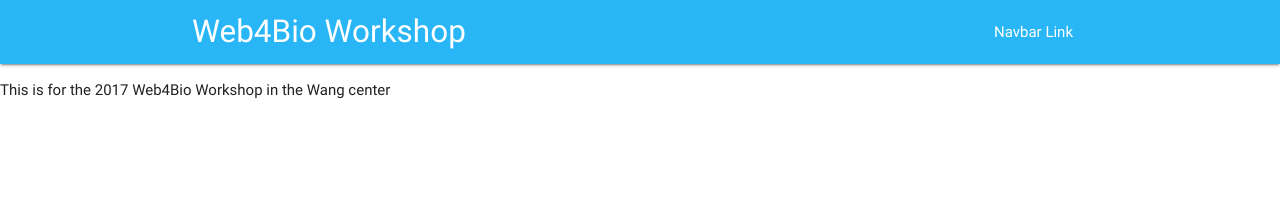
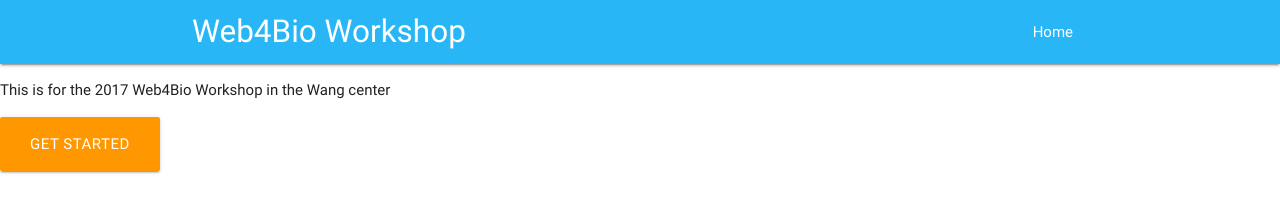
Before and after one commit to jbalsamo/myw4b2017, a plain HTML site: page index.html in a window 1280 px wide. Drawn offline with nearby package versions, Linux system fonts and the light colour scheme.

Commit message:
Index - get started button

```diff
--- a/index.html
+++ b/index.html
@@ -18,11 +18,11 @@
     <nav class="light-blue lighten-1" role="navigation">
         <div class="nav-wrapper container"><a id="logo-container" href="#" class="brand-logo">Web4Bio Workshop</a>
             <ul class="right hide-on-med-and-down">
-                <li><a href="#">Navbar Link</a></li>
+                <li><a href="#">Home</a></li>
             </ul>
 
             <ul id="nav-mobile" class="side-nav">
-                <li><a href="#">Navbar Link</a></li>
+                <li><a href="#">Home</a></li>
             </ul>
             <a href="#" data-activates="nav-mobile" class="button-collapse"><i class="material-icons">menu</i></a>
         </div>
@@ -33,6 +33,7 @@
         </div>
     </div>
     <p>This is for the 2017 Web4Bio Workshop in the Wang center</p>
+    <a href="#" id="start-button" class="btn-large waves-effect waves-light orange">Get Started</a>
 </body>
 
 </html>
--- a/index.js
+++ b/index.js
@@ -0,0 +1 @@
+var hello = function(name) {}
```
